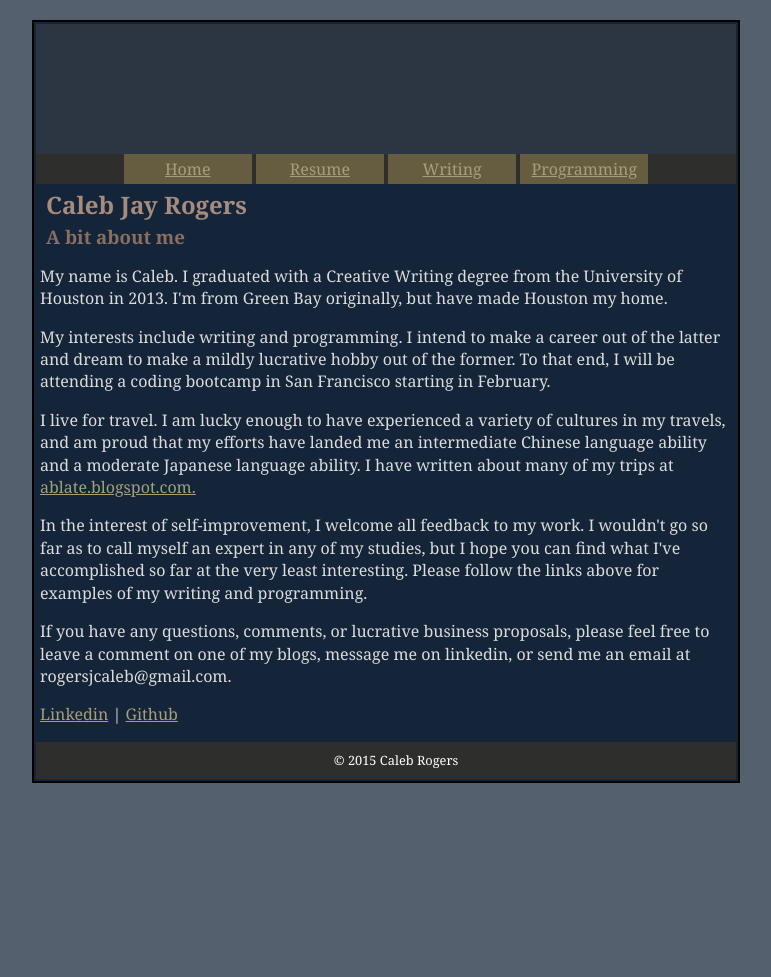
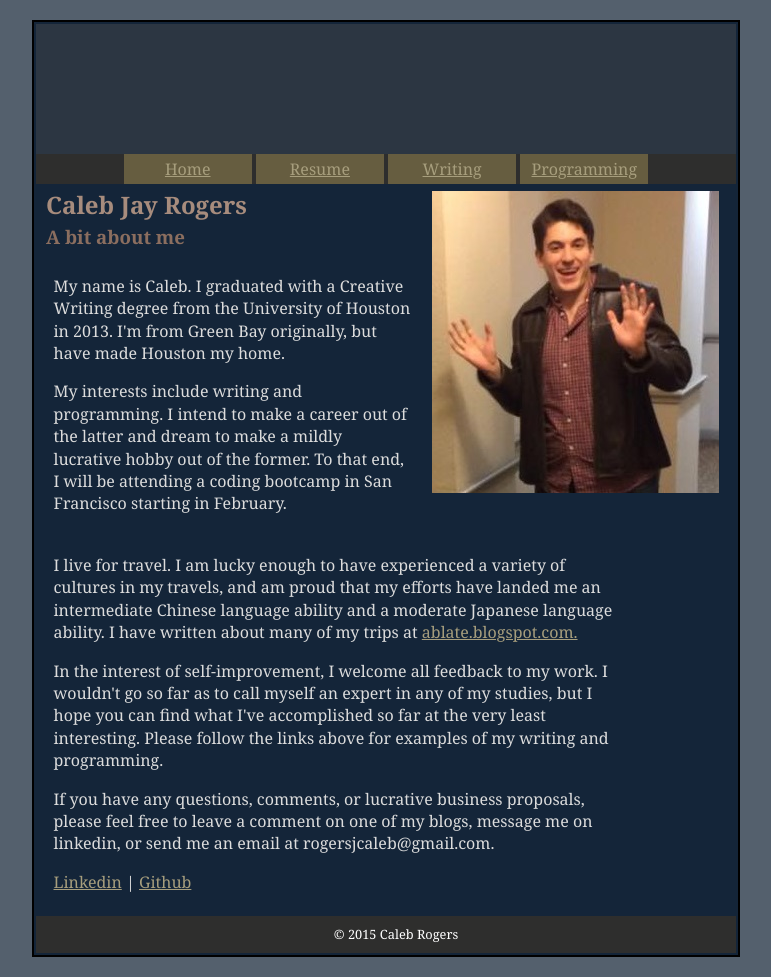
Before and after one commit to komali2/personalWebsite, a PHP site: page /index.html in a window 1280 px wide. Shown: the whole page, without its empty margins (254-1025 px from the left). Before the commit the page ends 783 px from the top, so only its background shows below. Run offline with PHP 8.4, Linux system fonts and the light colour scheme; some libraries are stand-ins or nearby versions.

Commit message:
des: floated my pic right

```diff
--- a/index.html
+++ b/index.html
@@ -22,15 +22,25 @@
         <h3>A bit about me</h3>
       </div>
 
-      <div class='main'>
+      <div class='intro-image'>
+        <img src='caleb.jpg'></img>
+      </div>
+
+      <div class='intro'>
         <p>My name is Caleb. I graduated with a Creative Writing degree from the
           University of Houston in 2013. I'm from Green Bay originally, but have
-        made Houston my home. </p>
+          made Houston my home.
+        </p>
         <p>
           My interests include writing and programming. I intend to make a career
           out of the latter and dream to make a mildly lucrative hobby out of the former.
           To that end, I will be attending a coding bootcamp in San Francisco starting in February.
         </p>
+      </div>
+      <div class='main'>
+
+
+
         <p>
           I live for travel. I am lucky enough to have experienced a variety of cultures in my travels,
           and am proud that my efforts have landed me an intermediate Chinese language ability and a moderate
@@ -53,6 +63,7 @@
         <a href='http://www.linkedin.com/in/calebjrogers'>Linkedin</a> | <a href='http://www.github.com/komali2'>Github</a>
         </p>
       </div>
+
     <footer>
       &copy; 2015 Caleb Rogers
     </footer>
--- a/styles.css
+++ b/styles.css
@@ -8,7 +8,10 @@ body {
 
 .pageIntro{
   color:#DCDCDC;
+  /*float: left;*/
+  display: inline-block;
 }
+
 
 .wrapper {
   width: 700px;
@@ -62,13 +65,38 @@ nav li a:hover, nav li a.current {
 	background-color: #A79E7D;
 	color: #665D40}
 
+
+.intro{
+  margin: 4px;
+  width: 80%;
+  margin-left: 2.5%;
+  margin-right: 2.5%;
+  margin-top: 1%;
+  margin-bottom: 1%;
+}
+
+.intro-image{
+  float:right;
+  margin-left: 2.5%;
+  margin-right: 2.5%;
+  margin-top: 1%;
+  margin-bottom: 1%;
+}
 .main{
   margin: 4px;
+  float: left;
+  width: 80%;
+  margin-left: 2.5%;
+  margin-right: 2.5%;
+  margin-top: 1%;
+  margin-bottom: 1%;
 }
-
 .main a{
   color: #A79E7D;
 }
+
+
+
 h2 {
   margin: 10px;
   color: #A78C7D;}
```
Lines whose indentation alone changed are shown as unchanged.
